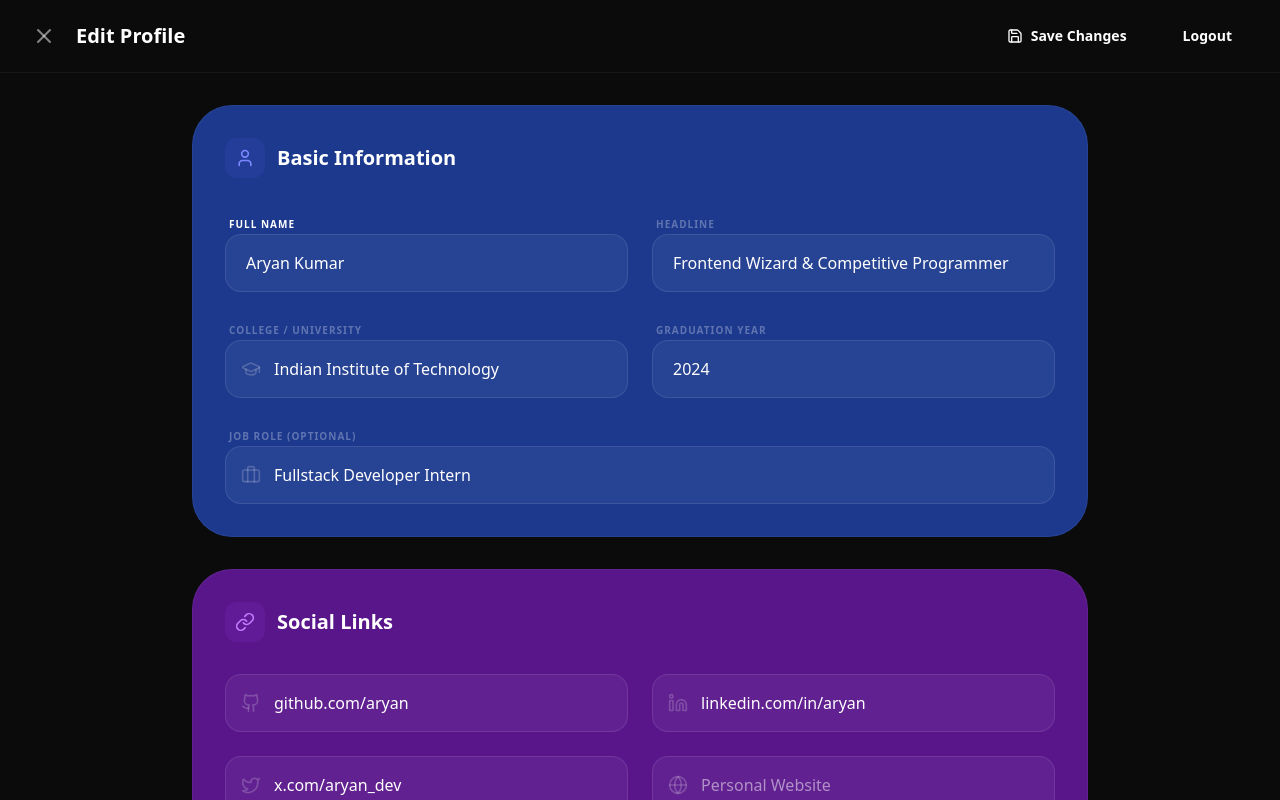
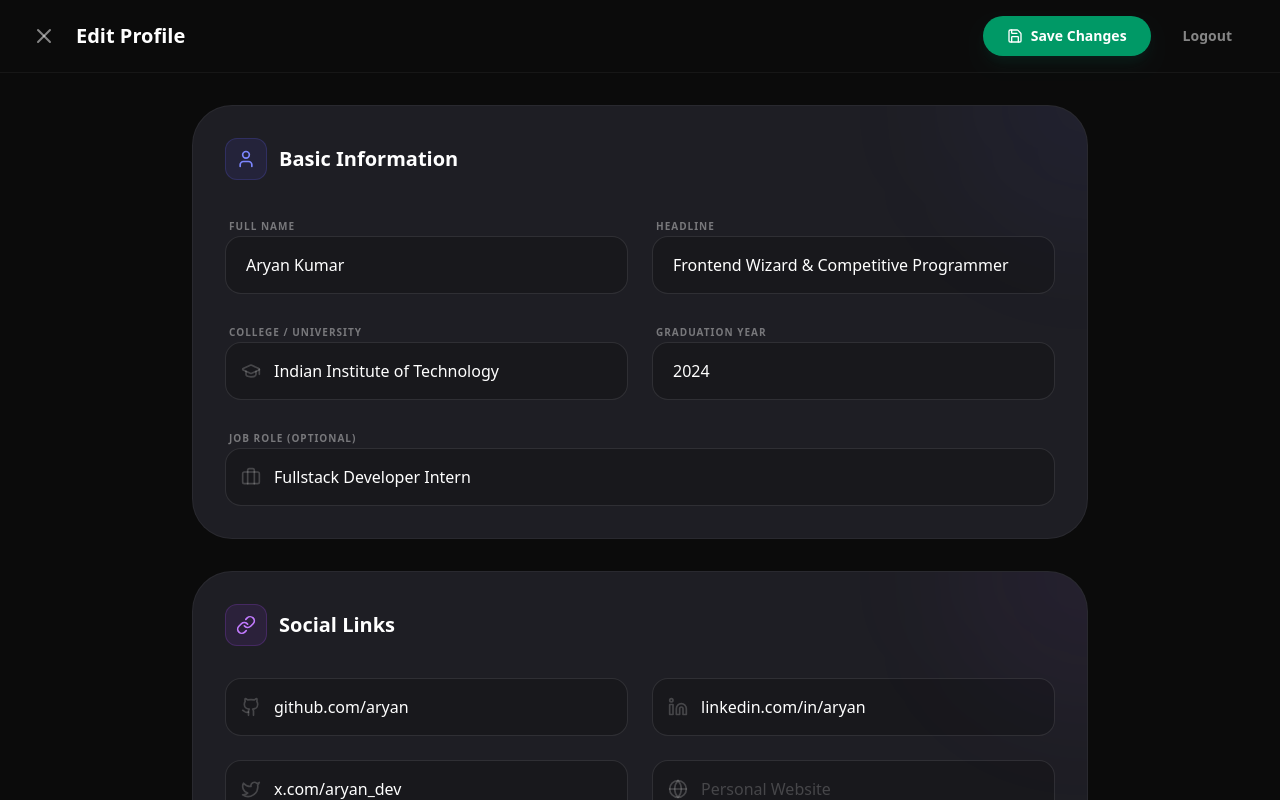
Before and after one commit to Nilanjan-Singha/PeerLink, a Next.js app: page /profile in a window 1280 px wide. Built offline with nearby package versions, Linux system fonts and the light colour scheme; no server answers.

Commit message:
add:supabasedb for user profiles

```diff
--- a/components/ProfilePage.tsx
+++ b/components/ProfilePage.tsx
@@ -3,23 +3,22 @@
 import React, { useState, useEffect } from 'react';
 import {
   X, User, GraduationCap, Briefcase, Link as LinkIcon,
-  Github, Linkedin, Globe, Info, ChevronRight, Save, Twitter
+  Github, Linkedin, Globe, Info, ChevronRight, Save, Twitter, Zap, Shield, Crown
 } from 'lucide-react';
 import { useApp } from '@/context/AppContext';
-import { TOPICS } from '@/constants';
+import { TOPICS, getIcon } from '@/constants';
 import { ExpertiseLevel, TopicID, UserProfile } from '@/types';
 import { useRouter } from 'next/navigation';
 import { useAuth } from '@/context/AuthContext';
+import { toast } from 'sonner';
 
 const ProfilePage: React.FC = () => {
   const { profile, setProfile } = useApp();
   const router = useRouter();
-  const { logout } = useAuth();
+  const { logout, updateProfile } = useAuth();
 
-  // Local state for editing form
   const [editedProfile, setEditedProfile] = useState<UserProfile>(profile);
 
-  // Sync local state if global profile changes (optional safety)
   useEffect(() => {
     setEditedProfile(profile);
   }, [profile]);
@@ -36,9 +35,27 @@ const ProfilePage: React.FC = () => {
     }));
   };
 
-  const handleSave = () => {
+const handleSave = async () => {
     setProfile(editedProfile);
+
+    const { error } = await updateProfile(editedProfile);
+
+    if (error) {
+      console.error("Failed to save profile:", error);
+      alert("Failed to save changes.");
+    } else {
       router.back();
+    }
+  };
+
+
+  const getLevelConfig = (level: string) => {
+    switch (level) {
+      case 'Beginner': return { icon: Zap, color: 'text-cyan-400', bg: 'bg-cyan-400/10' };
+      case 'Intermediate': return { icon: Shield, color: 'text-indigo-400', bg: 'bg-indigo-400/10' };
+      case 'Advanced': return { icon: Crown, color: 'text-amber-400', bg: 'bg-amber-400/10' };
+      default: return { icon: Zap, color: 'text-slate-400', bg: 'bg-slate-800' };
+    }
   };
 
   return (
@@ -55,12 +72,12 @@ const ProfilePage: React.FC = () => {
         <div className="flex items-center gap-2">
             <button
             onClick={handleSave}
-          className="flex items-center gap-2 px-6 py-2.5 rounded-full bg-zinc-750 text-white font-bold text-sm hover:scale-105 active:scale-95 transition-all cursor-pointer"
+            className="flex items-center gap-2 px-6 py-2.5 rounded-full bg-emerald-600 text-white font-bold text-sm hover:scale-105 active:scale-95 transition-all cursor-pointer shadow-lg shadow-emerald-900/20"
             >
             <Save className="w-4 h-4" />
             Save Changes
             </button>
-        <button onClick={logout} className='px-6 py-2.5 rounded-xl font-bold text-sm hover:scale-105 active:scale-95 transition-all cursor-pointer'> Logout</button>
+            <button onClick={logout} className='px-6 py-2.5 rounded-xl font-bold text-sm text-white/50 hover:text-red-400 hover:bg-red-500/10 transition-all cursor-pointer'> Logout</button>
         </div>
       </div>
 
@@ -69,67 +86,69 @@ const ProfilePage: React.FC = () => {
         <div className="max-w-4xl mx-auto space-y-8 pb-12">
 
           {/* Section 1: Basic Info */}
-          <section className="bg-blue-900 border border-white/5 rounded-[2.5rem] p-8">
-            <div className="flex items-center gap-3 mb-8">
-              <div className="p-2.5 rounded-xl bg-indigo-500/10 text-indigo-400">
+          <section className="bg-[#1e1e24] border border-white/5 rounded-[2.5rem] p-8 relative overflow-hidden">
+            <div className="absolute top-0 right-0 w-64 h-64 bg-indigo-500/5 rounded-full blur-3xl -translate-y-1/2 translate-x-1/2 pointer-events-none" />
+
+            <div className="flex items-center gap-3 mb-8 relative z-10">
+              <div className="p-2.5 rounded-xl bg-indigo-500/10 text-indigo-400 border border-indigo-500/20">
                 <User className="w-5 h-5" />
               </div>
-              <h3 className="font-heading font-bold text-xl ">Basic Information</h3>
+              <h3 className="font-heading font-bold text-xl text-white">Basic Information</h3>
             </div>
 
-            <div className="grid grid-cols-1 md:grid-cols-2 gap-6">
+            <div className="grid grid-cols-1 md:grid-cols-2 gap-6 relative z-10">
               <div className="space-y-2">
-                <label className="text-[10px] font-bold  uppercase tracking-widest ml-1">Full Name</label>
+                <label className="text-[10px] font-bold text-white/40 uppercase tracking-widest ml-1">Full Name</label>
                 <input
                   type="text"
                   value={editedProfile.name}
                   onChange={e => setEditedProfile({...editedProfile, name: e.target.value})}
-                  className="w-full bg-white/5 border border-white/10 rounded-2xl px-5 py-4 text-white focus:outline-none focus:border-[#c259ee]/50 transition-colors"
+                  className="w-full bg-black/20 border border-white/10 rounded-2xl px-5 py-4 text-white focus:outline-none focus:border-indigo-500/50 transition-colors placeholder:text-white/20"
                   placeholder="Your name"
                 />
               </div>
               <div className="space-y-2">
-                <label className="text-[10px] font-bold text-white/30 uppercase tracking-widest ml-1">Headline</label>
+                <label className="text-[10px] font-bold text-white/40 uppercase tracking-widest ml-1">Headline</label>
                 <input
                   type="text"
                   value={editedProfile.headline}
                   onChange={e => setEditedProfile({...editedProfile, headline: e.target.value})}
-                  className="w-full bg-white/5 border border-white/10 rounded-2xl px-5 py-4 text-white focus:outline-none focus:border-[#c259ee]/50 transition-colors"
-                  placeholder="e.g. Senior Frontend Engineer @ TechCo"
+                  className="w-full bg-black/20 border border-white/10 rounded-2xl px-5 py-4 text-white focus:outline-none focus:border-indigo-500/50 transition-colors placeholder:text-white/20"
+                  placeholder="e.g. Senior Frontend Engineer"
                 />
               </div>
               <div className="space-y-2">
-                <label className="text-[10px] font-bold text-white/30 uppercase tracking-widest ml-1">College / University</label>
+                <label className="text-[10px] font-bold text-white/40 uppercase tracking-widest ml-1">College / University</label>
                 <div className="relative">
                   <GraduationCap className="absolute left-4 top-1/2 -translate-y-1/2 w-5 h-5 text-white/20" />
                   <input
                     type="text"
                     value={editedProfile.college}
                     onChange={e => setEditedProfile({...editedProfile, college: e.target.value})}
-                    className="w-full bg-white/5 border border-white/10 rounded-2xl pl-12 pr-5 py-4 text-white focus:outline-none focus:border-[#c259ee]/50 transition-colors"
+                    className="w-full bg-black/20 border border-white/10 rounded-2xl pl-12 pr-5 py-4 text-white focus:outline-none focus:border-indigo-500/50 transition-colors placeholder:text-white/20"
                     placeholder="College name"
                   />
                 </div>
               </div>
               <div className="space-y-2">
-                <label className="text-[10px] font-bold text-white/30 uppercase tracking-widest ml-1">Graduation Year</label>
+                <label className="text-[10px] font-bold text-white/40 uppercase tracking-widest ml-1">Graduation Year</label>
                 <input
                   type="text"
                   value={editedProfile.gradYear}
                   onChange={e => setEditedProfile({...editedProfile, gradYear: e.target.value})}
-                  className="w-full bg-white/5 border border-white/10 rounded-2xl px-5 py-4 text-white focus:outline-none focus:border-[#c259ee]/50 transition-colors"
+                  className="w-full bg-black/20 border border-white/10 rounded-2xl px-5 py-4 text-white focus:outline-none focus:border-indigo-500/50 transition-colors placeholder:text-white/20"
                   placeholder="e.g. 2024"
                 />
               </div>
               <div className="space-y-2 md:col-span-2">
-                <label className="text-[10px] font-bold text-white/30 uppercase tracking-widest ml-1">Job Role (Optional)</label>
+                <label className="text-[10px] font-bold text-white/40 uppercase tracking-widest ml-1">Job Role (Optional)</label>
                 <div className="relative">
                   <Briefcase className="absolute left-4 top-1/2 -translate-y-1/2 w-5 h-5 text-white/20" />
                   <input
                     type="text"
                     value={editedProfile.jobRole}
                     onChange={e => setEditedProfile({...editedProfile, jobRole: e.target.value})}
-                    className="w-full bg-white/5 border border-white/10 rounded-2xl pl-12 pr-5 py-4 text-white focus:outline-none focus:border-[#c259ee]/50 transition-colors"
+                    className="w-full bg-black/20 border border-white/10 rounded-2xl pl-12 pr-5 py-4 text-white focus:outline-none focus:border-indigo-500/50 transition-colors placeholder:text-white/20"
                     placeholder="e.g. Fullstack Developer"
                   />
                 </div>
@@ -138,63 +157,68 @@ const ProfilePage: React.FC = () => {
           </section>
 
           {/* Section 2: Links */}
-          <section className="bg-purple-900 border border-white/5 rounded-[2.5rem] p-8">
-            <div className="flex items-center gap-3 mb-8">
-              <div className="p-2.5 rounded-xl bg-purple-500/10 text-purple-400">
+          <section className="bg-[#1e1e24] border border-white/5 rounded-[2.5rem] p-8 relative overflow-hidden">
+            <div className="absolute top-0 right-0 w-64 h-64 bg-purple-500/5 rounded-full blur-3xl -translate-y-1/2 translate-x-1/2 pointer-events-none" />
+
+            <div className="flex items-center gap-3 mb-8 relative z-10">
+              <div className="p-2.5 rounded-xl bg-purple-500/10 text-purple-400 border border-purple-500/20">
                 <LinkIcon className="w-5 h-5" />
               </div>
               <h3 className="font-heading font-bold text-xl text-white">Social Links</h3>
             </div>
 
-            <div className="grid grid-cols-1 md:grid-cols-2 gap-6">
-              <div className="relative">
-                <Github className="absolute left-4 top-1/2 -translate-y-1/2 w-5 h-5 text-white/20" />
+            <div className="grid grid-cols-1 md:grid-cols-2 gap-6 relative z-10">
+              <div className="relative group">
+                <Github className="absolute left-4 top-1/2 -translate-y-1/2 w-5 h-5 text-white/20 group-focus-within:text-purple-400 transition-colors" />
                 <input
                   type="text"
                   value={editedProfile.links.github}
                   onChange={e => setEditedProfile({...editedProfile, links: {...editedProfile.links, github: e.target.value}})}
-                  className="w-full bg-white/5 border border-white/10 rounded-2xl pl-12 pr-5 py-4 text-white focus:outline-none focus:border-[#c259ee]/50 transition-colors"
+                  className="w-full bg-black/20 border border-white/10 rounded-2xl pl-12 pr-5 py-4 text-white focus:outline-none focus:border-purple-500/50 transition-colors placeholder:text-white/20"
                   placeholder="Github URL"
                 />
               </div>
-              <div className="relative">
-                <Linkedin className="absolute left-4 top-1/2 -translate-y-1/2 w-5 h-5 text-white/20" />
+              <div className="relative group">
+                <Linkedin className="absolute left-4 top-1/2 -translate-y-1/2 w-5 h-5 text-white/20 group-focus-within:text-purple-400 transition-colors" />
                 <input
                   type="text"
                   value={editedProfile.links.linkedin}
                   onChange={e => setEditedProfile({...editedProfile, links: {...editedProfile.links, linkedin: e.target.value}})}
-                  className="w-full bg-white/5 border border-white/10 rounded-2xl pl-12 pr-5 py-4 text-white focus:outline-none focus:border-[#c259ee]/50 transition-colors"
+                  className="w-full bg-black/20 border border-white/10 rounded-2xl pl-12 pr-5 py-4 text-white focus:outline-none focus:border-purple-500/50 transition-colors placeholder:text-white/20"
                   placeholder="LinkedIn URL"
                 />
               </div>
-              <div className="relative">
-                <Twitter className="absolute left-4 top-1/2 -translate-y-1/2 w-5 h-5 text-white/20" />
+              <div className="relative group">
+                <Twitter className="absolute left-4 top-1/2 -translate-y-1/2 w-5 h-5 text-white/20 group-focus-within:text-purple-400 transition-colors" />
                 <input
                   type="text"
                   value={editedProfile.links.x}
                   onChange={e => setEditedProfile({...editedProfile, links: {...editedProfile.links, x: e.target.value}})}
-                  className="w-full bg-white/5 border border-white/10 rounded-2xl pl-12 pr-5 py-4 text-white focus:outline-none focus:border-[#c259ee]/50 transition-colors"
+                  className="w-full bg-black/20 border border-white/10 rounded-2xl pl-12 pr-5 py-4 text-white focus:outline-none focus:border-purple-500/50 transition-colors placeholder:text-white/20"
                   placeholder="X (Twitter) URL"
                 />
               </div>
-              <div className="relative">
-                <Globe className="absolute left-4 top-1/2 -translate-y-1/2 w-5 h-5 text-white/20" />
+              <div className="relative group">
+                <Globe className="absolute left-4 top-1/2 -translate-y-1/2 w-5 h-5 text-white/20 group-focus-within:text-purple-400 transition-colors" />
                 <input
                   type="text"
                   value={editedProfile.links.website}
                   onChange={e => setEditedProfile({...editedProfile, links: {...editedProfile.links, website: e.target.value}})}
-                  className="w-full bg-white/5 border border-white/10 rounded-2xl pl-12 pr-5 py-4 text-white focus:outline-none focus:border-[#c259ee]/50 transition-colors"
+                  className="w-full bg-black/20 border border-white/10 rounded-2xl pl-12 pr-5 py-4 text-white focus:outline-none focus:border-purple-500/50 transition-colors placeholder:text-white/20"
                   placeholder="Personal Website"
                 />
               </div>
             </div>
           </section>
 
-          {/* Section 3: Expertise */}
-          <section className="bg-green-950 border border-white/5 rounded-[2.5rem] p-8">
-            <div className="flex items-center justify-between mb-8">
+          {/* Section 3: Technical Expertise (NEW DESIGN) */}
+          <section className="bg-[#1e1e24] border border-white/5 rounded-[2.5rem] p-8 relative overflow-hidden">
+             <div className="absolute top-0 right-0 w-64 h-64 bg-emerald-500/5 rounded-full blur-3xl -translate-y-1/2 translate-x-1/2 pointer-events-none" />
+
+             {/* Header */}
+             <div className="flex items-center justify-between mb-8 relative z-10">
                 <div className="flex items-center gap-3">
-                <div className="p-2.5 rounded-xl bg-emerald-500/10 text-emerald-400">
+                    <div className="p-2.5 rounded-xl bg-emerald-500/10 text-emerald-400 border border-emerald-500/20">
                         <ChevronRight className="w-5 h-5" />
                     </div>
                     <h3 className="font-heading font-bold text-xl text-white">Technical Expertise</h3>
@@ -203,50 +227,84 @@ const ProfilePage: React.FC = () => {
                 <div className="group relative">
                     <div className="flex items-center gap-2 text-white/30 hover:text-white/60 cursor-help transition-colors">
                         <Info className="w-4 h-4" />
-                  <span className="text-[10px] font-bold uppercase tracking-widest">How this works?</span>
+                        <span className="text-[10px] font-bold uppercase tracking-widest hidden sm:inline">How this works?</span>
                     </div>
-                <div className="absolute bottom-full right-0 mb-4 w-64 p-4 bg-[#1e293b] border border-white/10 rounded-2xl shadow-2xl opacity-0 invisible group-hover:opacity-100 group-hover:visible transition-all z-20">
+                    <div className="absolute top-0 right-0 mt-8 w-64  p-4 bg-[#0b1120] border border-white/10 rounded-2xl shadow-2xl opacity-0 invisible group-hover:opacity-100 group-hover:visible transition-all z-30">
                         <p className="text-xs text-white/70 leading-relaxed">
-                    Matching algorithms prioritize connecting peers with similar expertise levels to ensure productive discussions.
+                        We match you with peers of similar skill levels. Keep these updated as you learn!
                         </p>
                     </div>
                 </div>
              </div>
 
-            <div className="space-y-4">
-              {TOPICS.map(topic => (
+             {/* Grid Layout */}
+             <div className="grid grid-cols-1 md:grid-cols-2 gap-4 relative z-10">
+                {TOPICS.map(topic => {
+                    const currentLevel = editedProfile.expertise[topic.id] || 'Beginner';
+
+                    return (
                         <div
                         key={topic.id}
-                  className="flex flex-col md:flex-row md:items-center justify-between gap-4 p-5 rounded-3xl bg-white/5 border border-white/5 hover:border-white/10 transition-all"
+                        className="group relative p-5 rounded-3xl bg-black/20 border border-white/5 hover:border-white/10 transition-all hover:bg-black/40"
                         >
-                  <div className="flex items-center gap-4">
-                    <div className="w-10 h-10 rounded-xl flex items-center justify-center text-white" style={{ backgroundColor: topic.color }}>
-                      <Globe className="w-5 h-5" /> {/* Generic icon for list */}
+                        <div className="flex items-start justify-between mb-6">
+                            <div className="flex items-center gap-3">
+                                {/* Icon Container */}
+                                <div
+                                    className="w-10 h-10 rounded-xl flex items-center justify-center text-white shadow-lg"
+                                    style={{ backgroundColor: topic.color }}
+                                >
+                                    {getIcon ? getIcon(topic.icon, "w-5 h-5") : <Zap className="w-5 h-5" />}
                                 </div>
                                 <div>
                                     <p className="text-white font-bold text-sm">{topic.label}</p>
-                      <p className="text-white/30 text-[10px] uppercase font-bold tracking-widest">{topic.id}</p>
+                                    <p className="text-white/30 text-[10px] uppercase font-bold tracking-widest opacity-0 group-hover:opacity-100 transition-opacity -translate-y-1 group-hover:translate-y-0">
+                                        {topic.id}
+                                    </p>
                                 </div>
                             </div>
 
-                  <div className="flex p-1 bg-[#0b1120] rounded-2xl border border-white/5 self-end md:self-auto">
-                    {levels.map(level => (
+                            {/* Active Level Badge (Visual Summary) */}
+                            <div className={`px-2 py-1 rounded-lg border border-white/5 text-[10px] font-bold uppercase tracking-wider ${getLevelConfig(currentLevel).color} ${getLevelConfig(currentLevel).bg}`}>
+                                {currentLevel}
+                            </div>
+                        </div>
+
+                        {/* Interactive Level Selectors */}
+                        <div className="grid grid-cols-3 gap-2 bg-black/20 p-1.5 rounded-2xl border border-white/5">
+                            {levels.map(level => {
+                                const isActive = currentLevel === level;
+                                const config = getLevelConfig(level);
+                                const Icon = config.icon;
+
+                                return (
                                     <button
                                     key={level}
                                     onClick={() => handleLevelChange(topic.id, level)}
                                     className={`
-                          px-4 py-2 rounded-xl text-[10px] font-bold uppercase tracking-widest transition-all
-                          ${editedProfile.expertise[topic.id] === level
-                            ? 'bg-white text-slate-900 shadow-lg'
-                            : 'text-white/30 hover:text-white/60'}
+                                        relative flex items-center justify-center h-9 rounded-xl transition-all duration-300 group/btn
+                                        ${isActive
+                                        ? 'bg-white shadow-lg scale-100'
+                                        : 'hover:bg-white/5 text-white/20 hover:text-white/50 scale-95 hover:scale-100'}
                                     `}
                                     >
+                                    {/* Icon */}
+                                    <Icon className={`w-4 h-4 transition-colors ${isActive ? config.color : 'currentColor'}`} />
+
+                                    {/* Hover Label Tooltip */}
+                                    <span className={`
+                                        absolute -top-10 left-1/2 -translate-x-1/2 px-2 py-1 bg-[#1e293b] text-white text-[10px] font-bold rounded-md shadow-xl border border-white/10
+                                        opacity-0 invisible group-hover/btn:opacity-100 group-hover/btn:visible transition-all whitespace-nowrap z-10 pointer-events-none
+                                    `}>
                                         {level}
+                                    </span>
                                     </button>
-                    ))}
+                                );
+                            })}
                         </div>
                         </div>
-              ))}
+                    );
+                })}
              </div>
           </section>
         </div>
--- a/package.json
+++ b/package.json
@@ -17,7 +17,8 @@
     "lucide-react": "^0.562.0",
     "next": "16.1.1",
     "react": "19.2.3",
-    "react-dom": "19.2.3"
+    "react-dom": "19.2.3",
+    "sonner": "^2.0.7"
   },
   "devDependencies": {
     "@tailwindcss/postcss": "^4",
```
Also changed, not shown: context/AppContext.tsx (+8 -9 lines), context/AuthContext.tsx (+68 -2 lines), 1 other file (tests, documents, lock files or other folders). Lines whose indentation alone changed are shown as unchanged.
